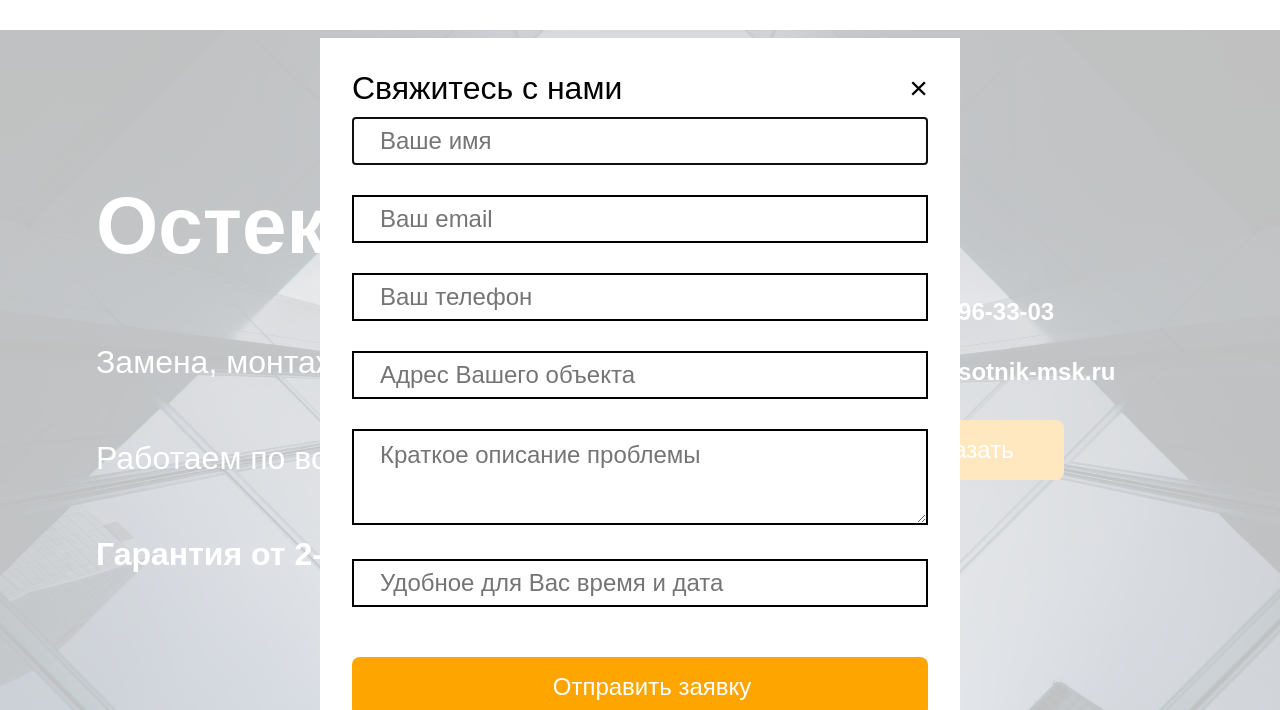
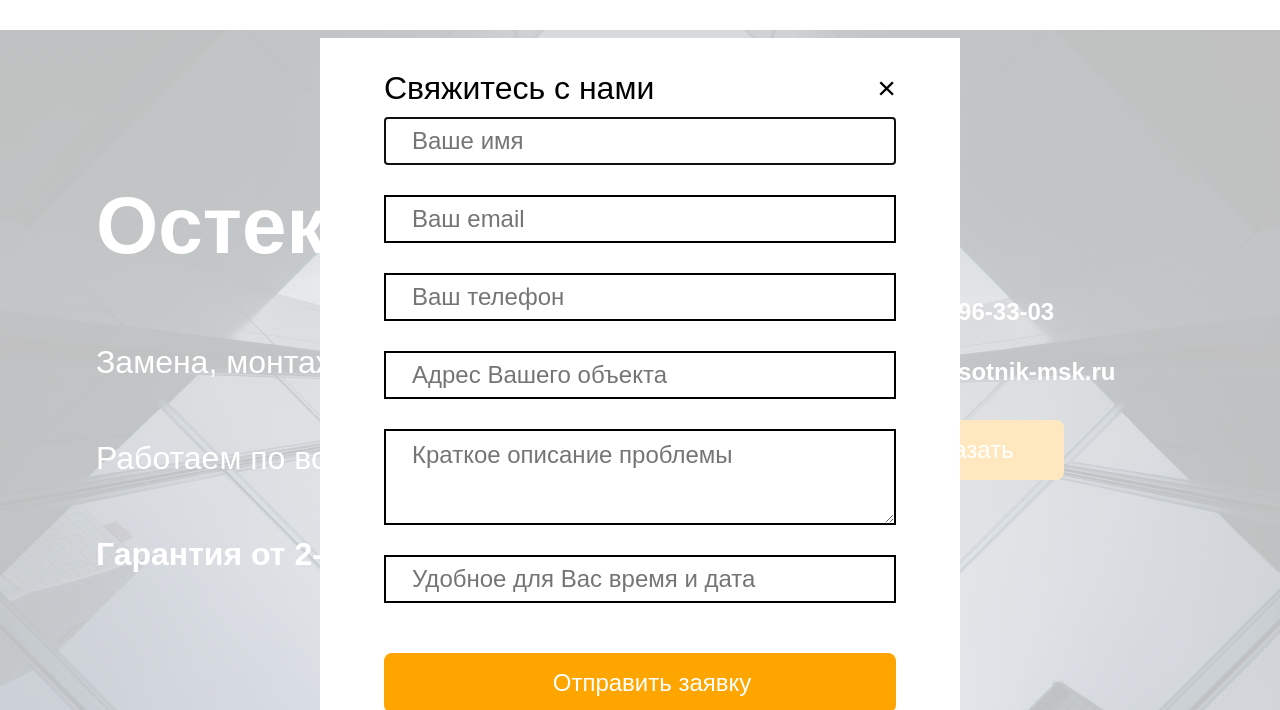
Before and after one commit to marselgabdulov/rope-access, a Gatsby site: page / in a window 1280 px wide. Both pictures are taken after a click on the button "Заказать". Shown: the part 90-800 px from the top of the page. Built offline with nearby package versions, Linux system fonts and the light colour scheme; Gatsby itself is replaced by a stand-in of ours.

Commit message:
Fix modal form styles

```diff
--- a/src/components/Nav.js
+++ b/src/components/Nav.js
@@ -1,6 +1,5 @@
 import React, { Component, Fragment } from 'react'
 import Link from 'gatsby-link'
-import logo from '../images/logo-small.png'
 import { slide as Menu } from 'react-burger-menu'
 import '../styles/nav.css'
 
--- a/src/components/RequestForm.js
+++ b/src/components/RequestForm.js
@@ -5,7 +5,7 @@ const RequestForm = () => (
   <form
     action="https://formspree.io/marsel.gabdulov@gmail.com"
     method="POST"
-    className="form"
+    className="request-form"
   >
     <input
       className="input-name"
--- a/src/styles/layout.css
+++ b/src/styles/layout.css
@@ -39,6 +39,9 @@ main {
     padding-top: 120px;
     min-height: calc(100vh - 250px);
   }
+  .logo {
+    display: block;
+  }
   .container {
     width: 80%;
   }
--- a/src/styles/modal_component.css
+++ b/src/styles/modal_component.css
@@ -38,10 +38,10 @@
   display: -webkit-flex;
   display: -ms-flex;
   display: flex;
-  width: 90%;
+  width: 80%;
   margin: auto;
   justify-content: space-between;
-  font-size: 3em;
+  font-size: 1em;
   padding-top: 1em;
 }
 .modal__close-button {
@@ -56,7 +56,6 @@
 }
 
 .modal__body {
-  padding: 10px 20px;
   color: black;
 }
 
--- a/src/styles/request_form.css
+++ b/src/styles/request_form.css
@@ -5,6 +5,8 @@
   -webkit-flex-direction: column;
   -ms-flex-direction: column;
   flex-direction: column;
+  width: 80%;
+  margin: auto;
 }
 
 .input-email,
@@ -16,12 +18,12 @@
 
 input,
 textarea {
-  width: 90%;
+  width: 100%;
   height: 3em;
   margin: 20px auto;
   display: inline-block;
   box-sizing: border-box;
-  font-size: 2em;
+  font-size: 1em;
   text-indent: 1em;
   border: 2px solid black;
 }
@@ -32,8 +34,8 @@ textarea {
   margin-top: 30px;
   border: none;
   cursor: pointer;
-  width: 90%;
-  font-size: 2em;
+  width: 100%;
+  font-size: 1em;
   height: 3em;
   border-radius: 8px;
 }
```
